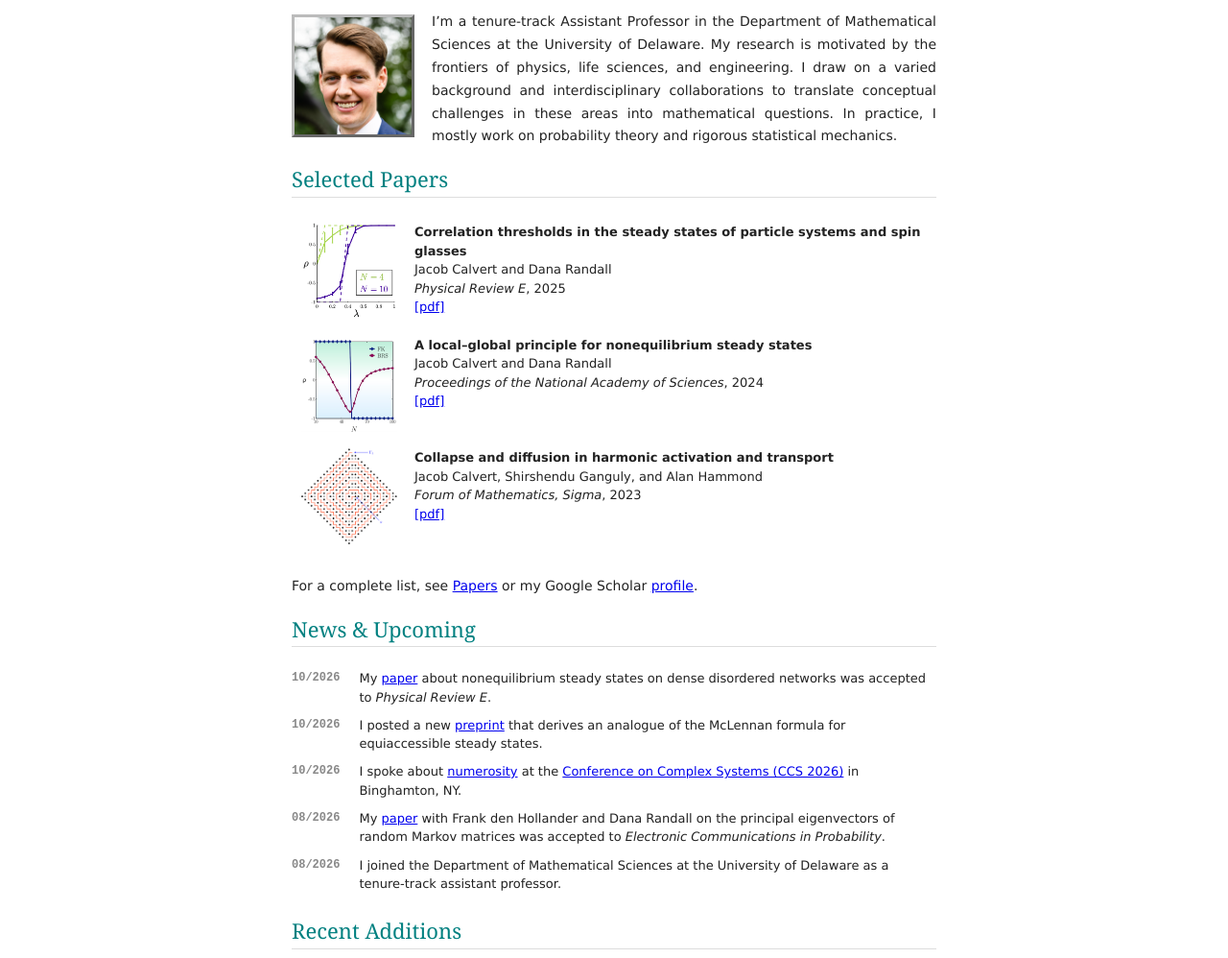
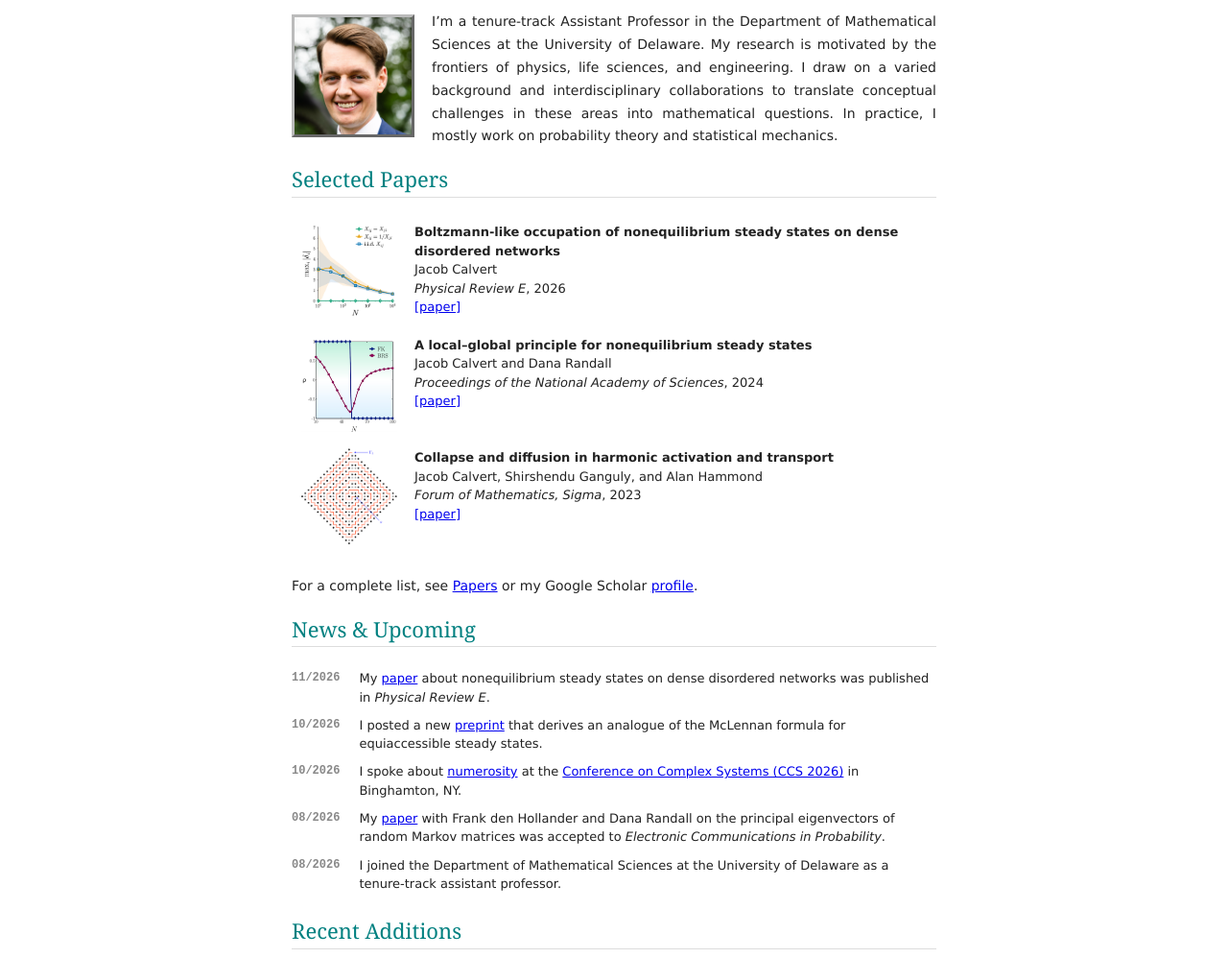
Before and after one commit to jscalvert/jscalvert.github.io, a plain HTML site: page index.html in a window 1280 px wide. Shown: the part 67-1065 px from the top of the page at 96% size. Drawn offline with Linux system fonts and the light colour scheme; a web font is replaced by a local one.

Commit message:
pre paper

```diff
--- a/index.html
+++ b/index.html
@@ -54,7 +54,7 @@
 
             <img class="home-avatar-float" alt="avatar" src="/images/avatar.png" />
 
-        <p>I&rsquo;m a tenure-track Assistant Professor in the Department of Mathematical Sciences at the University of Delaware. My research is motivated by the frontiers of physics, life sciences, and engineering. I draw on a varied background and interdisciplinary collaborations to translate conceptual challenges in these areas into mathematical questions. In practice, I mostly work on probability theory and rigorous statistical mechanics.</p>
+        <p>I&rsquo;m a tenure-track Assistant Professor in the Department of Mathematical Sciences at the University of Delaware. My research is motivated by the frontiers of physics, life sciences, and engineering. I draw on a varied background and interdisciplinary collaborations to translate conceptual challenges in these areas into mathematical questions. In practice, I mostly work on probability theory and statistical mechanics.</p>
 <h2 id="selected-papers">Selected Papers <a href="#selected-papers" class="anchor" aria-hidden="true">&sect;</a></h2>
 <table>
   <thead>
@@ -66,24 +66,24 @@
   <tbody>
       <tr>
           <td style="text-align: center"><p class="markdown-image">
-  <img src="/images/paper-thumbs/prob-13.png" alt="Correlation thresholds figure"  />
+  <img src="/images/paper-thumbs/prob-14.png" alt="Disordered networks figure"  />
 </p>
 </td>
-          <td style="text-align: left"><strong>Correlation thresholds in the steady states of particle systems and spin glasses</strong><br>Jacob Calvert and Dana Randall<br><em>Physical Review E</em>, 2025<br/> <a href="https://arxiv.org/pdf/2508.16497" target="_blank" rel="noopener">[pdf]</a></td>
+          <td style="text-align: left"><strong>Boltzmann-like occupation of nonequilibrium steady states on dense disordered networks</strong><br>Jacob Calvert<br><em>Physical Review E</em>, 2026<br/> <a href="https://journals.aps.org/pre/abstract/10.1103/4tf9-n1zn" target="_blank" rel="noopener">[paper]</a></td>
       </tr>
       <tr>
           <td style="text-align: center"><p class="markdown-image">
   <img src="/images/paper-thumbs/prob-09.png" alt="Local-global principle figure"  />
 </p>
 </td>
-          <td style="text-align: left"><strong>A local–global principle for nonequilibrium steady states</strong><br>Jacob Calvert and Dana Randall<br><em>Proceedings of the National Academy of Sciences</em>, 2024<br/> <a href="https://www.pnas.org/doi/10.1073/pnas.2411731121" target="_blank" rel="noopener">[pdf]</a></td>
+          <td style="text-align: left"><strong>A local–global principle for nonequilibrium steady states</strong><br>Jacob Calvert and Dana Randall<br><em>Proceedings of the National Academy of Sciences</em>, 2024<br/> <a href="https://www.pnas.org/doi/10.1073/pnas.2411731121" target="_blank" rel="noopener">[paper]</a></td>
       </tr>
       <tr>
           <td style="text-align: center"><p class="markdown-image">
   <img src="/images/paper-thumbs/prob-05.png" alt="Collapse and diffusion figure"  />
 </p>
 </td>
-          <td style="text-align: left"><strong>Collapse and diffusion in harmonic activation and transport</strong><br>Jacob Calvert, Shirshendu Ganguly, and Alan Hammond<br><em>Forum of Mathematics, Sigma</em>, 2023<br/> <a href="https://www.cambridge.org/core/journals/forum-of-mathematics-sigma/article/collapse-and-diffusion-in-harmonic-activation-and-transport/F236C7550C6E9B48D80B24DD4896518A" target="_blank" rel="noopener">[pdf]</a></td>
+          <td style="text-align: left"><strong>Collapse and diffusion in harmonic activation and transport</strong><br>Jacob Calvert, Shirshendu Ganguly, and Alan Hammond<br><em>Forum of Mathematics, Sigma</em>, 2023<br/> <a href="https://www.cambridge.org/core/journals/forum-of-mathematics-sigma/article/collapse-and-diffusion-in-harmonic-activation-and-transport/F236C7550C6E9B48D80B24DD4896518A" target="_blank" rel="noopener">[paper]</a></td>
       </tr>
   </tbody>
 </table>
@@ -98,8 +98,8 @@
   </thead>
   <tbody>
       <tr>
-          <td style="text-align: center">10/2026</td>
-          <td style="text-align: left">My <a href="https://arxiv.org/abs/2606.14542" target="_blank" rel="noopener">paper</a> about nonequilibrium steady states on dense disordered networks was accepted to <em>Physical Review E</em>.</td>
+          <td style="text-align: center">11/2026</td>
+          <td style="text-align: left">My <a href="https://arxiv.org/abs/2606.14542" target="_blank" rel="noopener">paper</a> about nonequilibrium steady states on dense disordered networks was published in <em>Physical Review E</em>.</td>
       </tr>
       <tr>
           <td style="text-align: center">10/2026</td>
```
Also changed, not shown: papers/index.html (+1 -1 lines), 1 other file.
